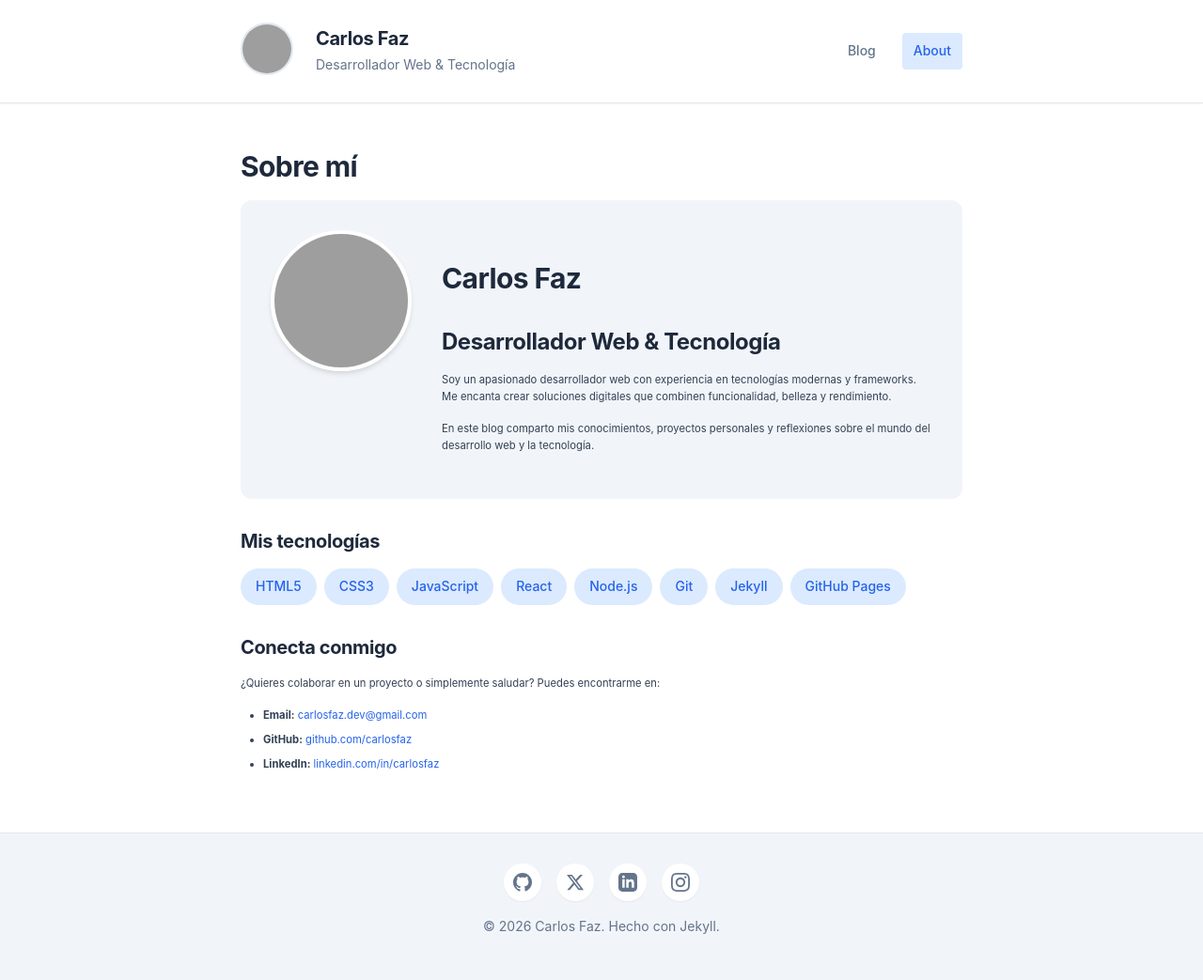
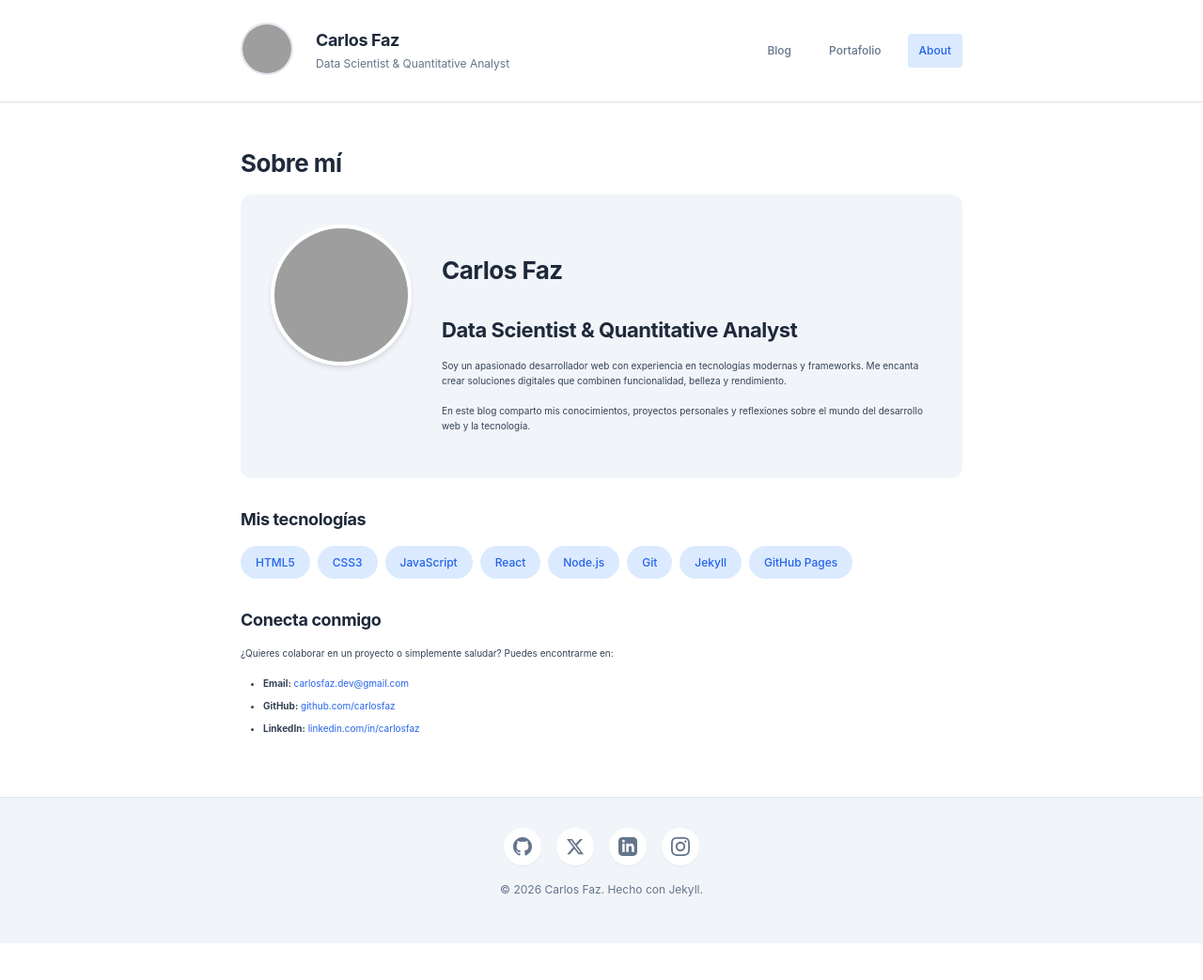
Before and after one commit to carlosfaz/carlosfaz.github.io, a Jekyll site: the page built from about.md, in a window 1280 px wide and 1045 px high. Shown: the whole window at 94% size. Built offline with Jekyll 4.4.1, drawn with Linux system fonts in a browser that asks for light colours; grey boxes are pictures that could not be loaded.

Commit message:
v1.1
v1.1

```diff
--- a/_config.yml
+++ b/_config.yml
@@ -6,7 +6,7 @@
 name: Carlos Faz
 
 # Short bio or description (displayed in the header)
-description: Desarrollador Web & Tecnología
+description: Data Scientist & Quantitative Analyst
 
 # URL of your avatar or profile pic (you could use your GitHub profile pic)
 avatar: https://avatars.githubusercontent.com/u/11004220?v=4
--- a/_layouts/default.html
+++ b/_layouts/default.html
@@ -49,6 +49,7 @@
 
           <nav>
             <a href="{{ site.baseurl }}/" {% if page.url == '/' %}class="active"{% endif %}>Blog</a>
+            <a href="{{ site.baseurl }}/portfolio" {% if page.url == '/portfolio/' %}class="active"{% endif %}>Portafolio</a>
             <a href="{{ site.baseurl }}/about" {% if page.url == '/about/' %}class="active"{% endif %}>About</a>
           </nav>
         </header>
--- a/_sass/_variables.scss
+++ b/_sass/_variables.scss
@@ -41,15 +41,15 @@
 $helveticaNeue: $fontSans;
 $georgia: $fontSerif;
 
-// Typography scale
-$fontXs: 12px;
-$fontSm: 14px;
-$fontBase: 16px;
-$fontMd: 18px;
-$fontLg: 20px;
-$fontXl: 24px;
-$font2xl: 30px;
-$font3xl: 36px;
+// Typography scale - Reduced for more compact look
+$fontXs: 11px;
+$fontSm: 12px;
+$fontBase: 14px;
+$fontMd: 16px;
+$fontLg: 18px;
+$fontXl: 22px;
+$font2xl: 26px;
+$font3xl: 32px;
 
 // Spacing scale
 $space1: 4px;
--- a/style.scss
+++ b/style.scss
@@ -712,6 +712,223 @@
   }
 }
 
+// Portfolio page styles
+.portfolio-page {
+  .portfolio-header {
+    text-align: center;
+    margin-bottom: $space8;
+
+    h1 {
+      font-size: $font3xl;
+      margin-bottom: $space2;
+    }
+
+    .portfolio-subtitle {
+      color: $gray;
+      font-size: $fontLg;
+    }
+  }
+
+  .portfolio-description {
+    background: $lighterGray;
+    padding: $space6;
+    border-radius: $radiusLg;
+    margin-bottom: $space8;
+  }
+
+  .portfolio-features {
+    margin-bottom: $space8;
+
+    .features-grid {
+      display: grid;
+      grid-template-columns: repeat(auto-fit, minmax(280px, 1fr));
+      gap: $space4;
+    }
+
+    .feature-card {
+      background: $white;
+      border: 1px solid $lightGray;
+      border-radius: $radiusMd;
+      padding: $space6;
+      text-align: center;
+      transition: all $transitionBase;
+
+      &:hover {
+        border-color: $blue;
+        box-shadow: $shadowMd;
+        transform: translateY(-2px);
+      }
+
+      .feature-icon {
+        font-size: 32px;
+        margin-bottom: $space3;
+      }
+
+      h3 {
+        font-size: $fontLg;
+        margin-bottom: $space2;
+      }
+
+      p {
+        color: $gray;
+        font-size: $fontSm;
+        margin: 0;
+      }
+    }
+  }
+
+  .portfolio-tech {
+    margin-bottom: $space8;
+
+    .tech-tags {
+      display: flex;
+      flex-wrap: wrap;
+      gap: $space2;
+    }
+
+    .tech-tag {
+      background: $blueLight;
+      color: $blue;
+      padding: $space2 $space4;
+      border-radius: $radiusFull;
+      font-size: $fontSm;
+      font-weight: 500;
+    }
+  }
+
+  .portfolio-metrics {
+    margin-bottom: $space8;
+
+    .metrics-grid {
+      display: grid;
+      grid-template-columns: repeat(auto-fit, minmax(200px, 1fr));
+      gap: $space4;
+    }
+
+    .metric-card {
+      background: $white;
+      border: 1px solid $lightGray;
+      border-radius: $radiusMd;
+      padding: $space6;
+      text-align: center;
+
+      &.highlight {
+        border-color: $blue;
+        background: $blueLight;
+      }
+
+      .metric-label {
+        display: block;
+        color: $gray;
+        font-size: $fontSm;
+        margin-bottom: $space2;
+      }
+
+      .metric-value {
+        font-size: $font2xl;
+        color: $darkerGray;
+
+        &.positive {
+          color: $green;
+        }
+      }
+    }
+  }
+
+  .portfolio-assets {
+    margin-bottom: $space8;
+
+    .assets-table-wrapper {
+      overflow-x: auto;
+    }
+
+    .assets-table {
+      width: 100%;
+      border-collapse: collapse;
+      font-size: $fontSm;
+
+      th, td {
+        padding: $space3 $space4;
+        text-align: left;
+        border-bottom: 1px solid $lightGray;
+      }
+
+      th {
+        background: $lighterGray;
+        font-weight: 600;
+        color: $darkerGray;
+        position: sticky;
+        top: 0;
+      }
+
+      .positive {
+        color: $green;
+        font-weight: 500;
+      }
+
+      .negative {
+        color: $red;
+        font-weight: 500;
+      }
+    }
+  }
+
+  .portfolio-methodology {
+    margin-bottom: $space8;
+
+    .methodology-content {
+      background: $white;
+      border: 1px solid $lightGray;
+      border-radius: $radiusMd;
+      padding: $space6;
+
+      h3 {
+        font-size: $fontLg;
+        margin-top: $space6;
+
+        &:first-child {
+          margin-top: 0;
+        }
+      }
+
+      ul {
+        margin: $space3 0;
+      }
+    }
+  }
+
+  .portfolio-cta {
+    text-align: center;
+    background: linear-gradient(135deg, $blueLight 0%, $lighterGray 100%);
+    padding: $space8;
+    border-radius: $radiusLg;
+
+    h2 {
+      margin-bottom: $space3;
+    }
+
+    .cta-button {
+      display: inline-flex;
+      align-items: center;
+      background: $blue;
+      color: $white;
+      padding: $space4 $space6;
+      border-radius: $radiusMd;
+      font-weight: 600;
+      font-size: $fontLg;
+      transition: all $transitionBase;
+
+      &:hover {
+        background: $blueDark;
+        color: $white;
+        text-decoration: none;
+        transform: translateY(-2px);
+        box-shadow: $shadowLg;
+      }
+    }
+  }
+}
+
 // Import syntax highlighting
 @import "highlights";
 @import "svg-icons";
```
Also changed, not shown: _posts/2024-01-15-frontera-eficiente-markowitz.md (added, +260 -0 lines), portfolio.md (added, +236 -0 lines).
